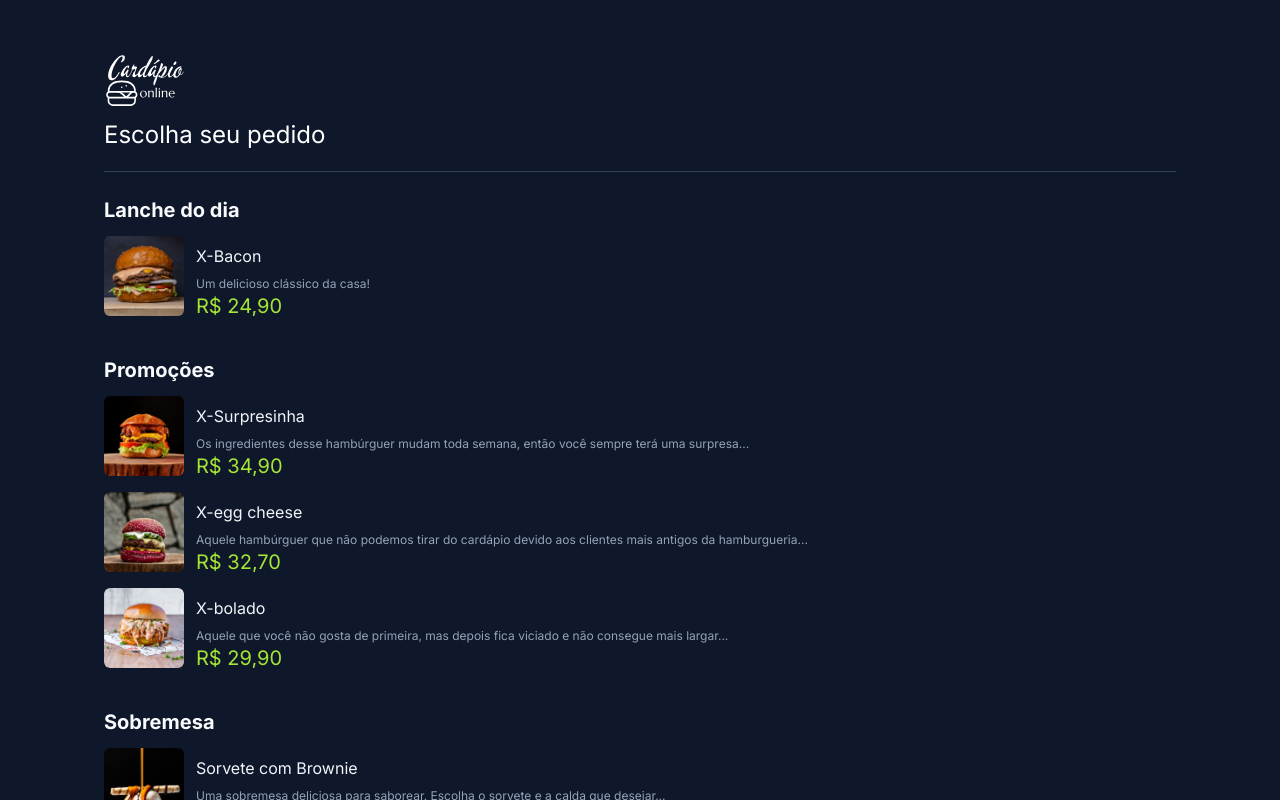
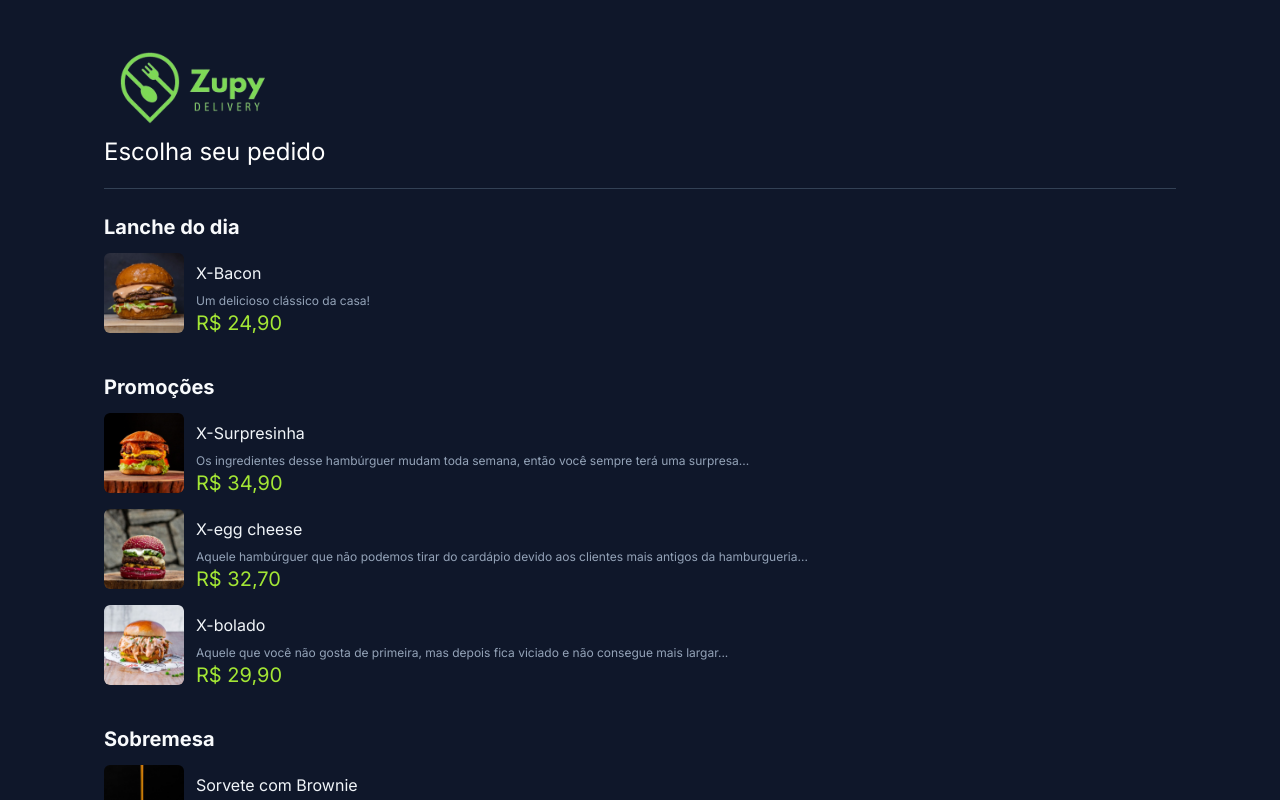
Before and after one commit to LucasMtss/app-delivery, a React (Vite) app: page / in a window 1280 px wide. Shown: the top 800 px of the page. Built offline with nearby package versions, Linux system fonts and the light colour scheme.

Commit message:
feat: change logo

```diff
--- a/src/components/header.tsx
+++ b/src/components/header.tsx
@@ -1,5 +1,5 @@
 import { useNavigate } from 'react-router-dom';
-import Logo from '../assets/logo-grande.svg'
+import Logo from '../assets/logo-grande.png'
 import ShoppingBagIcon from '@mui/icons-material/ShoppingBag';
 
 interface IHeaderProps {
@@ -13,7 +13,7 @@ export function Header({title, cartQuatityItems = 0}: IHeaderProps){
     return (
         <div className="flex flex-row items-start border-b border-slate-700 pb-5 mx-5">
             <div className="flex-1">
-                <img className="w-32 mb-2 md:w-20 sm:w-1/3" src={Logo} />
+                <img className="w-32 mb-2 md:w-[200px] sm:w-1/3" src={Logo} />
                 <span className="text-white text-2xl font-heading">{title}</span>
             </div>
             {
```
